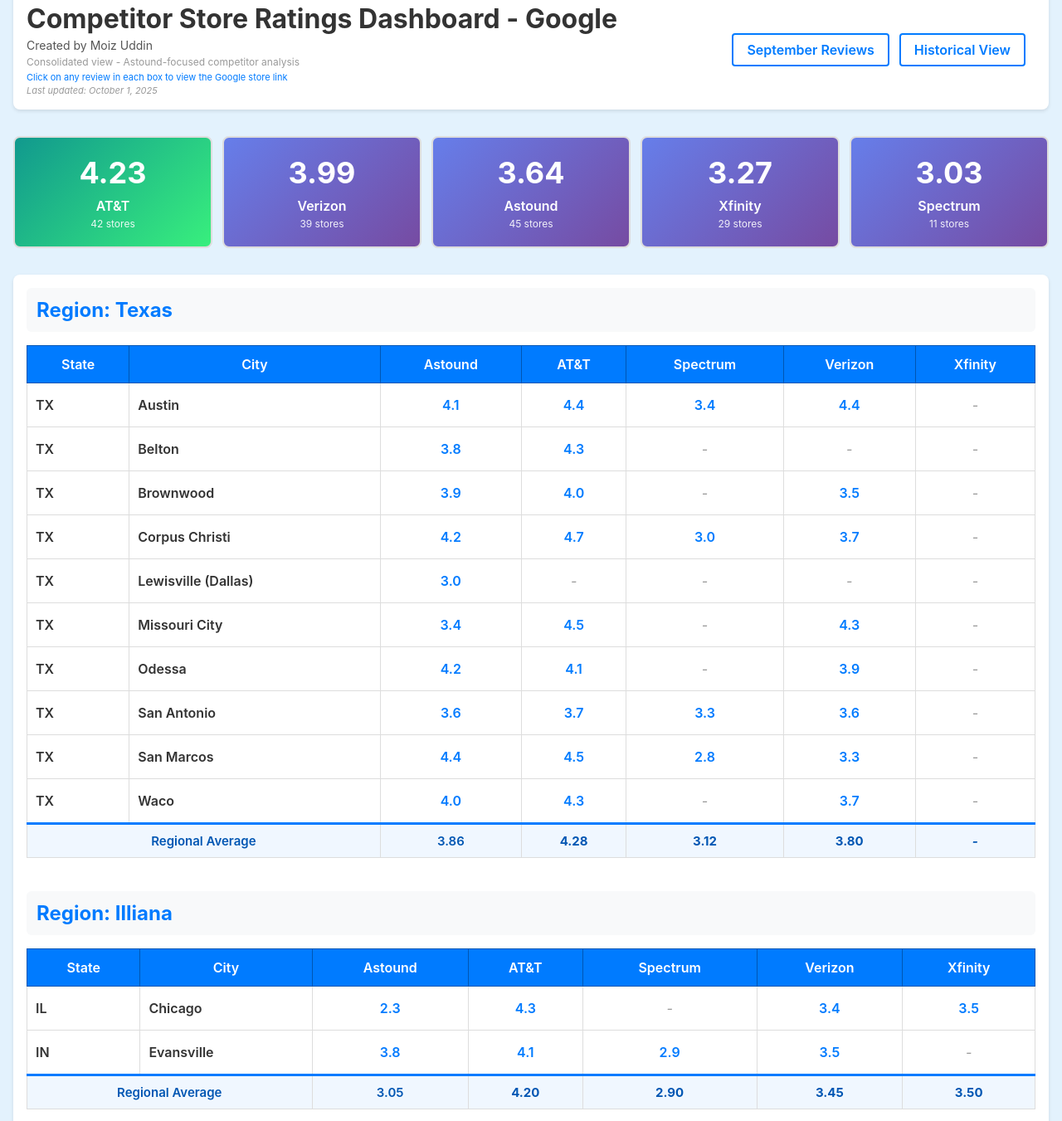
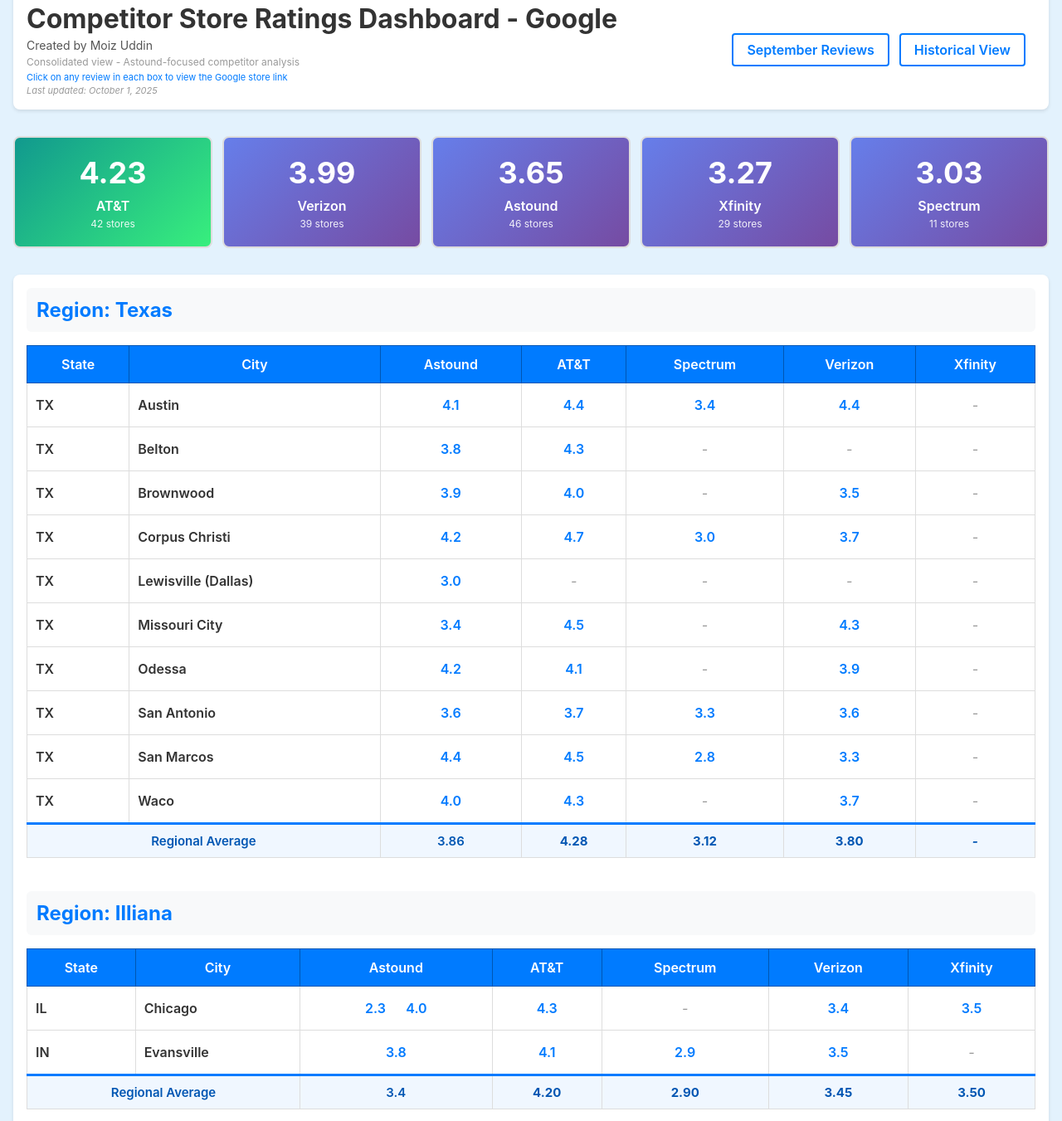
Before and after one commit to Moiz-Astound/google-review-tracker, a plain HTML site: page competitors.html in a window 1280 px wide. Shown: the part 29-1380 px from the top of the page at 83% size. Drawn offline with Linux system fonts and the light colour scheme.

Commit message:
Fixed Chicago location ratings for astound

```diff
--- a/competitors.html
+++ b/competitors.html
@@ -120,9 +120,9 @@
           <div class="summary-count">39 stores</div>
         </div>
         <div class="summary-card">
-          <div class="summary-rating">3.64</div>
+          <div class="summary-rating">3.65</div>
           <div class="summary-name">Astound</div>
-          <div class="summary-count">45 stores</div>
+          <div class="summary-count">46 stores</div>
         </div>
         <div class="summary-card">
           <div class="summary-rating">3.27</div>
@@ -273,7 +273,7 @@
               <tr>
                 <td>IL</td>
                 <td>Chicago</td>
-                <td><span class="rating-cell" onclick="window.open('https://www.google.com/search?q=Astound+Store:+2460+West+Bradley+Place,+Chicago,+IL', '_blank')">2.3</span></td>
+                <td><span class="rating-cell" onclick="window.open('https://www.google.com/search?q=Astound+Store:+2460+West+Bradley+Place,+Chicago,+IL', '_blank')">2.3</span> <span class="rating-cell" onclick="window.open('https://www.google.com/search?q=Astound+Store:+2460+West+Bradley+Place,+Chicago,+IL', '_blank')">4.0</span></td>
                 <td><span class="rating-cell" onclick="window.open('https://www.google.com/search?q=ATT+Store:+4422+N+Broadway,+Chicago,+IL+60640', '_blank')">4.3</span></td>
                 <td class="no-data">-</td>
                 <td><span class="rating-cell" onclick="window.open('https://www.google.com/search?q=Verizon+Store:+36+S+State+St,+Chicago,+IL+60603', '_blank')">3.4</span></td>
@@ -290,7 +290,7 @@
               </tr>
               <tr class="average-row">
                 <td colspan="2">Regional Average</td>
-                <td>3.05</td>
+                <td>3.4</td>
                 <td>4.20</td>
                 <td>2.90</td>
                 <td>3.45</td>
```
